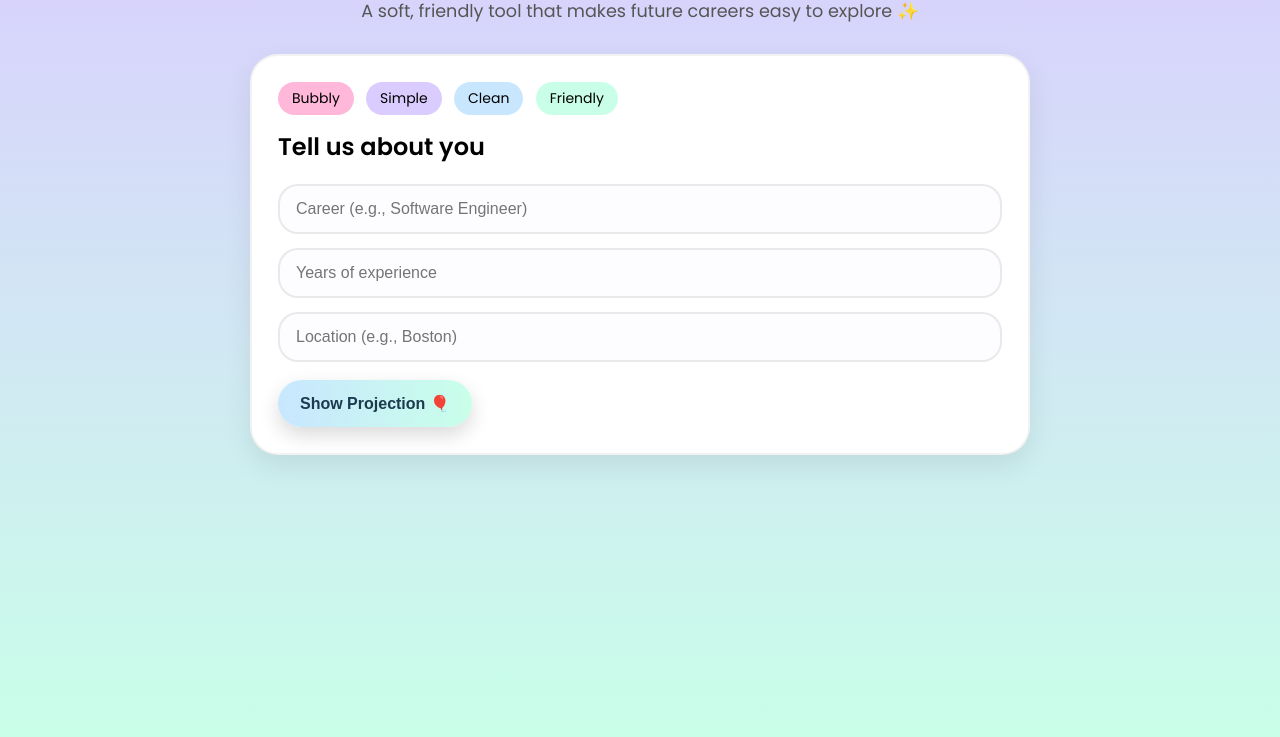
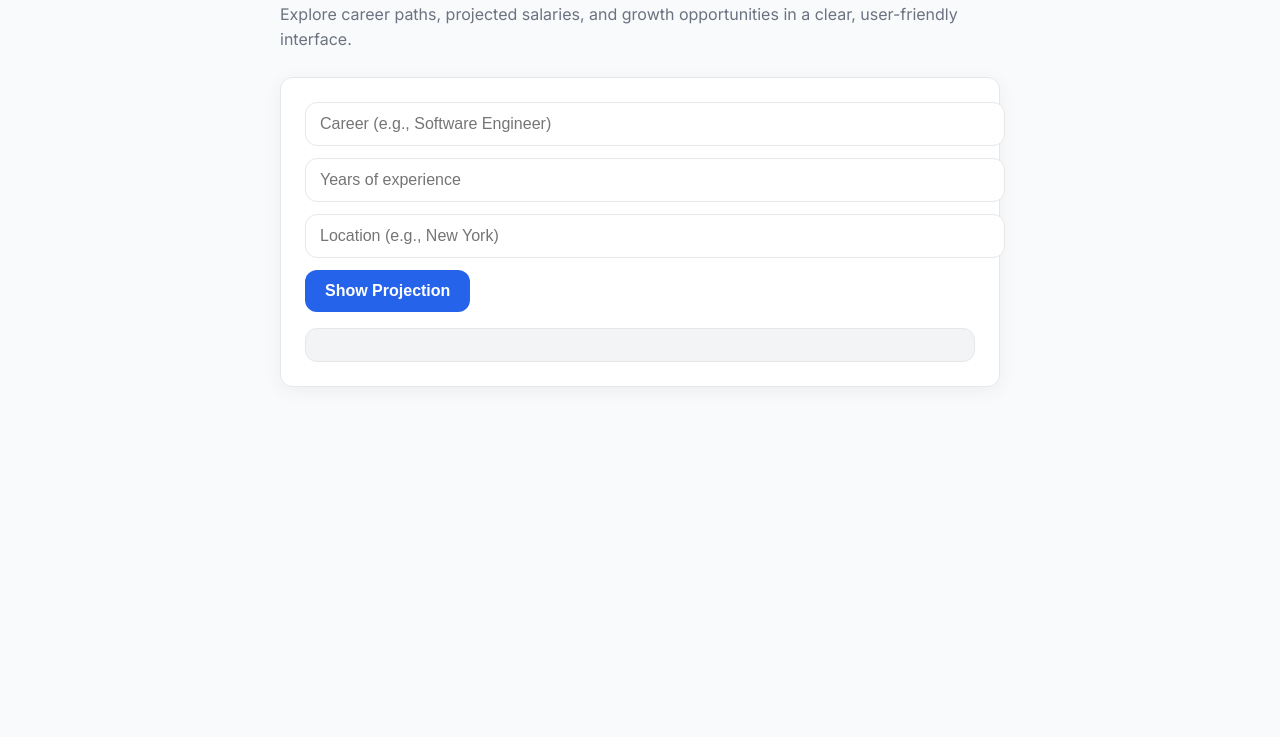
Before and after one commit to rohandomain/career-projection, a plain HTML site: page index.html in a window 1280 px wide. Shown: the part 127-864 px from the top of the page. After the commit the page ends 800 px from the top, so only its background shows below. Drawn offline with Linux system fonts and the light colour scheme.

Commit message:
Update index.html

```diff
--- a/index.html
+++ b/index.html
@@ -1,203 +1,146 @@
 <!DOCTYPE html>
 <html lang="en">
 <head>
-<meta charset="UTF-8">
-<meta name="viewport" content="width=device-width, initial-scale=1.0">
+<meta charset="UTF-8" />
+<meta name="viewport" content="width=device-width, initial-scale=1.0" />
 <title>Career Projection</title>
 
-<link href="https://fonts.googleapis.com/css2?family=Poppins:wght@300;400;600&display=swap" rel="stylesheet">
+<!-- Google Font -->
+<link href="https://fonts.googleapis.com/css2?family=Inter:wght@300;400;600&display=swap" rel="stylesheet">
 
 <style>
-  /* ------------------ COLORS ------------------ */
+  /* COLORS */
   :root {
-    --pink: #ffb8da;
-    --lavender: #daccff;
-    --mint: #c9ffe9;
-    --sky: #c8e7ff;
-    --bg: #faf9ff;
-    --text: #333;
+    --bg: #f9fafb;
+    --card-bg: #ffffff;
+    --text: #1f2937;
+    --muted: #6b7280;
+    --primary: #2563eb;
+    --primary-hover: #1d4ed8;
+    --border: #e5e7eb;
+    --radius: 12px;
+    --shadow: 0 4px 20px rgba(0,0,0,0.05);
   }
 
-  /* ------------------ GLOBAL ------------------ */
+  /* BASE STYLES */
   body {
     margin: 0;
-    padding: 32px;
-    font-family: "Poppins", sans-serif;
-    background: linear-gradient(180deg, var(--lavender), var(--mint));
-    min-height: 100vh;
+    font-family: 'Inter', sans-serif;
+    background-color: var(--bg);
+    color: var(--text);
+    line-height: 1.6;
     display: flex;
     justify-content: center;
+    padding: 40px 20px;
   }
 
   .container {
+    max-width: 720px;
     width: 100%;
-    max-width: 780px;
   }
 
   h1 {
-    text-align: center;
-    font-size: 2.4rem;
     font-weight: 600;
-    background: linear-gradient(90deg, var(--pink), var(--sky));
-    -webkit-background-clip: text;
-    color: transparent;
-    margin-bottom: 10px;
+    font-size: 2rem;
+    margin-bottom: 8px;
   }
 
-  p.subtitle {
-    text-align: center;
-    color: #555;
-    margin: 0;
-    font-size: 1.1rem;
+  p.lead {
+    color: var(--muted);
+    font-size: 1rem;
+    margin-bottom: 24px;
   }
 
-  /* ------------------ CARD ------------------ */
+  /* CARD */
   .card {
-    background: white;
-    margin-top: 30px;
-    padding: 26px;
-    border-radius: 28px;
-    box-shadow: 0 12px 28px rgba(0,0,0,0.08);
-    border: 2px solid rgba(0,0,0,0.05);
-    animation: floatIn 0.6s ease;
+    background-color: var(--card-bg);
+    border-radius: var(--radius);
+    box-shadow: var(--shadow);
+    padding: 24px;
+    border: 1px solid var(--border);
+    margin-bottom: 20px;
   }
 
-  @keyframes floatIn {
-    from { opacity: 0; transform: translateY(20px); }
-    to   { opacity: 1; transform: translateY(0); }
-  }
-
-  /* TAGS */
-  .tags {
-    margin-bottom: 14px;
-  }
-
-  .tag {
-    display: inline-block;
-    padding: 6px 14px;
-    font-size: 14px;
-    border-radius: 20px;
-    margin-right: 8px;
-    font-weight: 500;
-  }
-
-  .pink { background: var(--pink); }
-  .lav { background: var(--lavender); }
-  .mint { background: var(--mint); }
-  .sky { background: var(--sky); }
-
-  /* INPUT AREA */
-  .input-area {
-    display: flex;
-    flex-direction: column;
-    gap: 14px;
-    margin-top: 16px;
-  }
-
+  /* FORM INPUTS */
   input {
-    padding: 14px 16px;
-    border-radius: 20px;
-    border: 2px solid rgba(0,0,0,0.08);
-    font-size: 16px;
+    width: 100%;
+    padding: 12px 14px;
+    margin-bottom: 12px;
+    border-radius: var(--radius);
+    border: 1px solid var(--border);
+    font-size: 1rem;
     outline: none;
-    background: #fdfcff;
-    transition: 0.2s;
   }
 
   input:focus {
-    border-color: var(--sky);
-    background: white;
+    border-color: var(--primary);
+    box-shadow: 0 0 0 2px rgba(37, 99, 235, 0.2);
   }
 
   /* BUTTON */
   button {
-    margin-top: 18px;
-    padding: 14px 22px;
+    padding: 12px 20px;
+    border: none;
+    border-radius: var(--radius);
+    background-color: var(--primary);
+    color: #ffffff;
+    font-weight: 600;
     font-size: 1rem;
-    border-radius: 30px;
-    border: none;
     cursor: pointer;
-    background: linear-gradient(90deg, var(--sky), var(--mint));
-    box-shadow: 0 8px 20px rgba(0,0,0,0.15);
-    font-weight: 600;
-    color: #1c3b4f;
-    transition: 0.2s;
+    transition: background 0.2s ease;
   }
 
   button:hover {
-    transform: translateY(-3px);
+    background-color: var(--primary-hover);
   }
 
-  /* RESULT */
+  /* OUTPUT BOX */
   .result {
-    margin-top: 20px;
-    padding: 18px;
-    border-radius: 24px;
-    background: var(--mint);
-    font-weight: 500;
-    display: none;
+    margin-top: 16px;
+    padding: 16px;
+    border-radius: var(--radius);
+    border: 1px solid var(--border);
+    background-color: #f3f4f6;
   }
 </style>
 </head>
 
 <body>
+  <div class="container">
+    <h1>Career Projection Tool</h1>
+    <p class="lead">Explore career paths, projected salaries, and growth opportunities in a clear, user-friendly interface.</p>
 
-<div class="container">
-
-  <h1>Career Projection</h1>
-  <p class="subtitle">A soft, friendly tool that makes future careers easy to explore ✨</p>
-
-  <div class="card">
-
-    <div class="tags">
-      <span class="tag pink">Bubbly</span>
-      <span class="tag lav">Simple</span>
-      <span class="tag sky">Clean</span>
-      <span class="tag mint">Friendly</span>
+    <div class="card">
+      <input type="text" id="career" placeholder="Career (e.g., Software Engineer)">
+      <input type="number" id="years" placeholder="Years of experience">
+      <input type="text" id="location" placeholder="Location (e.g., New York)">
+      <button onclick="project()">Show Projection</button>
+      <div class="result" id="output"></div>
     </div>
-
-    <h2 style="margin-top:0;">Tell us about you</h2>
-
-    <div class="input-area">
-      <input id="career" type="text" placeholder="Career (e.g., Software Engineer)">
-      <input id="years" type="number" placeholder="Years of experience">
-      <input id="location" type="text" placeholder="Location (e.g., Boston)">
-    </div>
-
-    <button onclick="project()">Show Projection 🎈</button>
-
-    <div class="result" id="output"></div>
-
   </div>
-
-</div>
 
 <script>
 function project() {
-  const career = document.getElementById("career").value.trim();
-  const years = document.getElementById("years").value.trim();
-  const location = document.getElementById("location").value.trim();
-  const out = document.getElementById("output");
+  const career = document.getElementById('career').value.trim();
+  const years = document.getElementById('years').value.trim();
+  const location = document.getElementById('location').value.trim();
+  const output = document.getElementById('output');
 
-  if (!career || !years || !location) {
-    out.style.display = "block";
-    out.style.background = "var(--pink)";
-    out.innerHTML = "Please fill out all fields 💛";
+  if(!career || !years || !location) {
+    output.innerHTML = "Please fill in all fields.";
     return;
   }
 
-  out.style.display = "block";
-  out.style.background = "var(--mint)";
-  out.innerHTML = `
-    🎉 <strong>${career}</strong> in <strong>${location}</strong><br><br>
-    With <strong>${years} years</strong> of experience, your projection looks great!<br><br>
-    ⭐ Strong job outlook<br>
-    ⭐ Growing demand in your field<br>
-    ⭐ Competitive salary progression<br>
-    ⭐ Great opportunities for skill growth
+  output.innerHTML = `
+    <strong>${career}</strong> in <strong>${location}</strong><br>
+    With <strong>${years} years</strong> of experience, your projected career path looks strong.<br>
+    <ul>
+      <li>Salary growth: expected upward trend</li>
+      <li>Job outlook: strong</li>
+      <li>Opportunities for skill development: high</li>
+    </ul>
   `;
 }
 </script>
-
 </body>
 </html>
```
